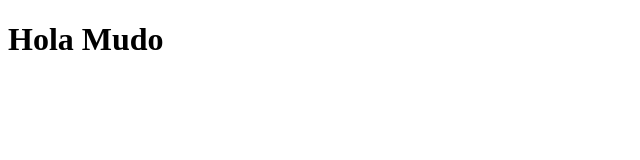
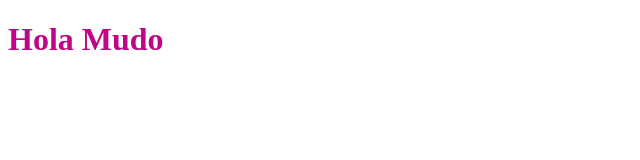
Before and after one commit to DiegoWayu/resume, a plain HTML site: page index.html in a window 1280 px wide. Shown: the whole page, without its empty margins (0-640 px from the left). Drawn offline with Linux system fonts and the light colour scheme.

Commit message:
new file:   data.json 	modified:   index.html 	new file:   main.js

```diff
--- /dev/null
+++ b/data.json
@@ -0,0 +1,9 @@
+[
+    {
+        "hobbies": [
+        "cagar",
+        "mear",
+        "seguir cagando"
+    ]
+    }
+]
--- a/index.html
+++ b/index.html
@@ -3,9 +3,10 @@
 <head>
     <meta charset="UTF-8">
     <meta name="viewport" content="width=device-width, initial-scale=1.0">
+    <script src="main.js"></script>
     <title>Index</title>
 </head>
 <body>
-    <h1>Hola Mudo</h1>
+    <h1 id="title">Hola Mudo</h1>
 </body>
 </html>
--- /dev/null
+++ b/main.js
@@ -0,0 +1,19 @@
+let msg = "Hola Mudo"
+console.log(msg)
+
+document.addEventListener("DOMContentLoaded", init)
+function init (event){
+    let title = document.getElementById("title")
+    title.style.color = "#be0687"
+    title.innerHTML = msg
+    loadData("data.json")
+}
+function loadData(url){
+    let json
+    fetch(url)
+        .then(Response => json = Response.json())
+        .then(data => {
+            json = data
+            console.log(json)
+        })
+}
```
